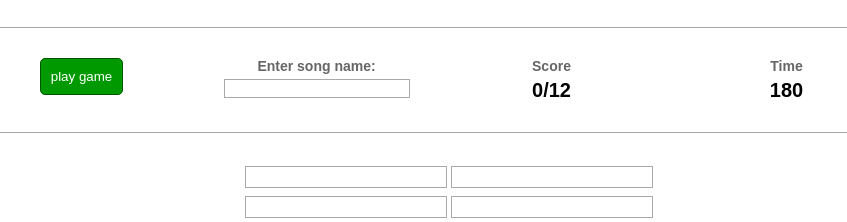
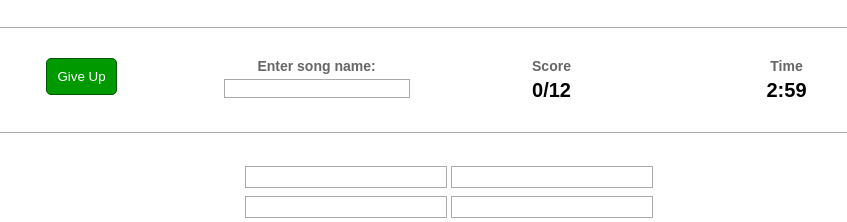
Before and after one commit to Abrown1/sporclone, a plain HTML site: page index.html in a window 1280 px wide. Both pictures are taken after a click on the button "play game". Shown: the part 182-404 px from the top of the page, 191-1038 px from the left. Drawn offline with Linux system fonts and the light colour scheme.

Commit message:
Add files via upload

```diff
--- a/index.html
+++ b/index.html
@@ -50,10 +50,10 @@ table span {
 /*********** Game configuration ***********/
 
 // c.
-var answers = ["freedom", "formation", "sorry", "6 inch", "hold up", "dont hurt yourself", "pray you catch me", "daddy lessons", "dlove drought", "sandcastles", "forward", "all night"];
+var answers = ["freedom", "formation", "sorry", "6 inch", "hold up", "dont hurt yourself", "pray you catch me", "daddy lessons", "love drought", "sandcastles", "forward", "all night"];
 
 // d.
-var time_limit = 180; // in seconds
+var time_limit = 100; // in seconds
 
 </script>
 
@@ -95,7 +95,8 @@ var time_limit = 180; // in seconds
 
         <div class="column">
             <!-- i. -->
-            <input type="button" onclick="start()" value="play game">
+
+            <input id="start" type="button" onclick="start()" value="play game">
         </div>
 
         <div class="column">
@@ -103,7 +104,7 @@ var time_limit = 180; // in seconds
             <h3>Enter song name:</h3>
 
             <!-- k.  -->
-            <input id="guess" type="text">
+            <input id="guess" type="text" onkeyup="check()">
         </div>
 
         <div class="column">
--- a/js/sporclone.js
+++ b/js/sporclone.js
@@ -39,7 +39,7 @@ function setup()
     document.getElementById('score').innerHTML = correct + "/" + total;
 
     // o.
-    document.getElementById('time').innerHTML = time_remaining;
+    document.getElementById('time').innerHTML = formatTime(time_remaining);
 }
 
 
@@ -56,7 +56,7 @@ function start()
 
 
         // p.
-
+  time_remaining = 180
   timer = setInterval(tick, 1000);
         // q.
 
@@ -74,7 +74,7 @@ function start()
 function tick()
 {
     // s.
-    document.getElementById('time').innerHTML = time_remaining;
+    document.getElementById('time').innerHTML = formatTime(time_remaining);
 
     // t.
     if (time_remaining < 1)
@@ -83,10 +83,11 @@ function tick()
     }
 
     // u.
-if (time_remaining > 1)
- {
-   end();
- }
+   else if (time_remaining >=1)
+
+{
+    time_remaining = time_remaining - 1;
+}
 
 }
 
@@ -121,17 +122,17 @@ function check()
                         is_guessed[i] = true;
 
                         // v.
-
+                      correct++
 
                         // w.
 
-
+                document.getElementById('score').innerHTML = correct + "/" + total;
                     }
                 }
             }
         }
 
-        if (correct == answers.length)
+       if (correct == answers.length)
         {
             end();
         }
```
